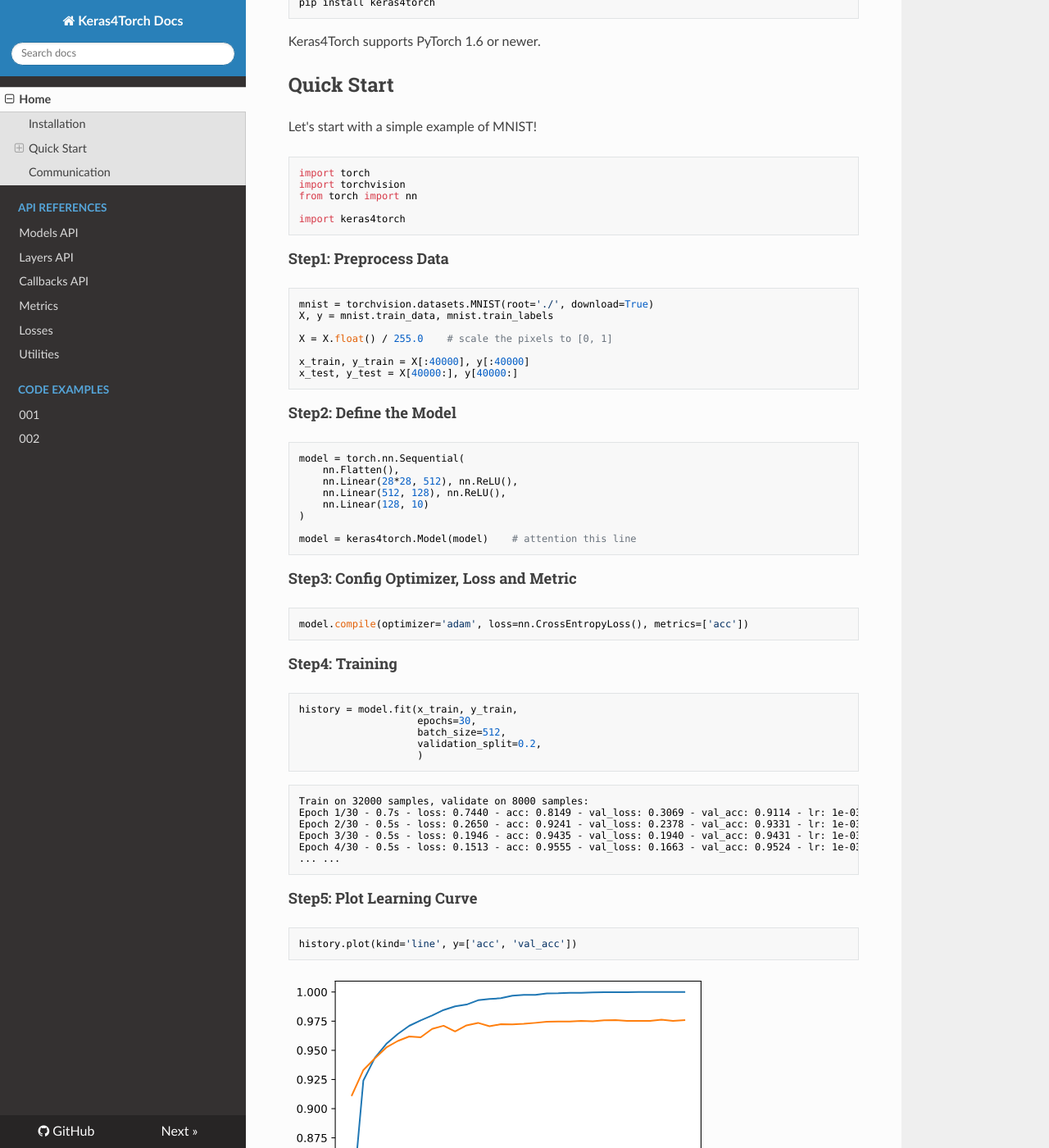
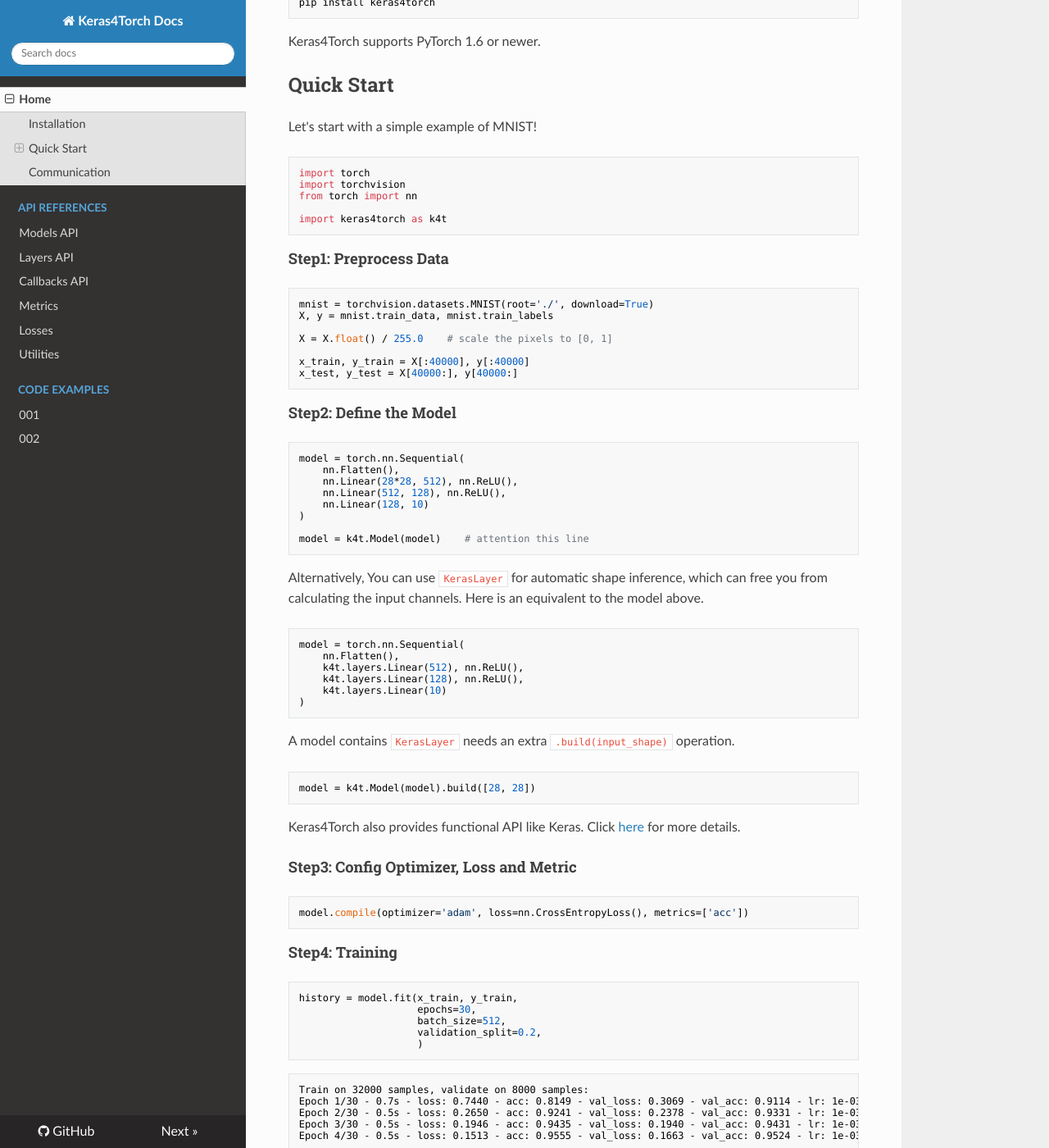
Before and after one commit to blueloveTH/keras4torch, an MkDocs documentation site: the page built from docs/docs/index.md, in a window 1280 px wide and 1400 px high, scrolled down 498 px. Shown: the whole window at 82% size. Built offline with MkDocs 1.6.1, drawn with Linux system fonts in a browser that asks for light colours; nearby versions of some CDN libraries; some of the changed text lies outside the part shown.

Commit message:
up
up

Update index.md

````diff
--- a/docs/docs/index.md
+++ b/docs/docs/index.md
@@ -29,7 +27,7 @@
 import torchvision
 from torch import nn
 
-import keras4torch
+import keras4torch as k4t
 ```
 
 #### Step1: Preprocess Data
@@ -54,8 +52,27 @@
     nn.Linear(128, 10)
 )
 
-model = keras4torch.Model(model)    # attention this line
+model = k4t.Model(model)    # attention this line
 ```
+
+Alternatively, You can use `KerasLayer` for automatic shape inference, which can free you from calculating the input channels. Here is an equivalent to the model above.
+
+```python
+model = torch.nn.Sequential(
+    nn.Flatten(),
+    k4t.layers.Linear(512), nn.ReLU(),
+    k4t.layers.Linear(128), nn.ReLU(),
+    k4t.layers.Linear(10)
+)
+```
+
+A model contains `KerasLayer` needs an extra `.build(input_shape)` operation.
+
+```python
+model = k4t.Model(model).build([28, 28])
+```
+
+Keras4Torch also provides functional API like Keras. Click [here](https://keras4torch.readthedocs.io/en/latest/api_references/models_api/#2-use-functional-api-beta) for more details.
 
 #### Step3: Config Optimizer, Loss and Metric
 
````
Also changed, not shown: other parts of docs/docs/index.md (+2 -6 lines), docs/docs/api_references/layers_api.md (+1 -1 lines), docs/docs/api_references/models_api.md (+2 -2 lines), README_en.md.
